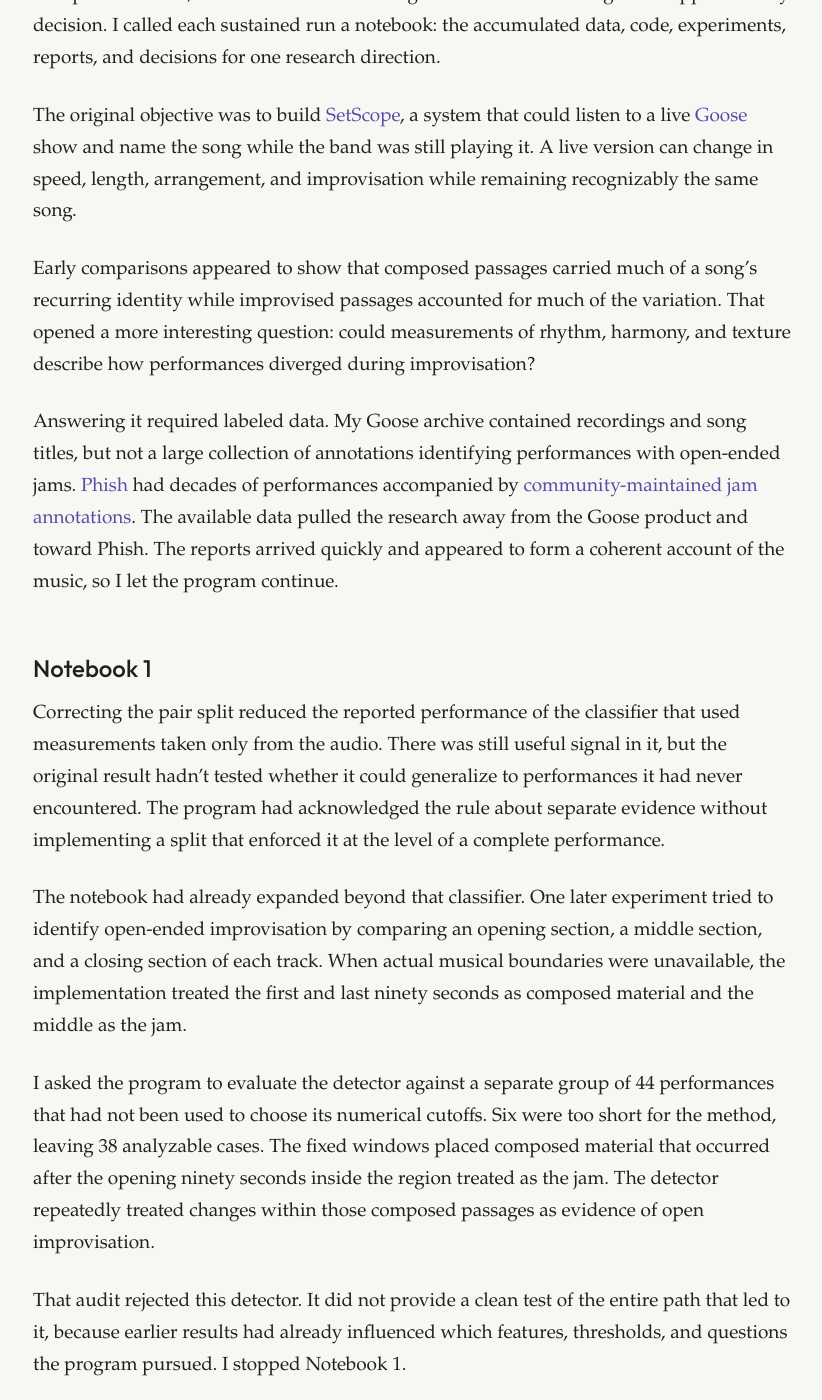
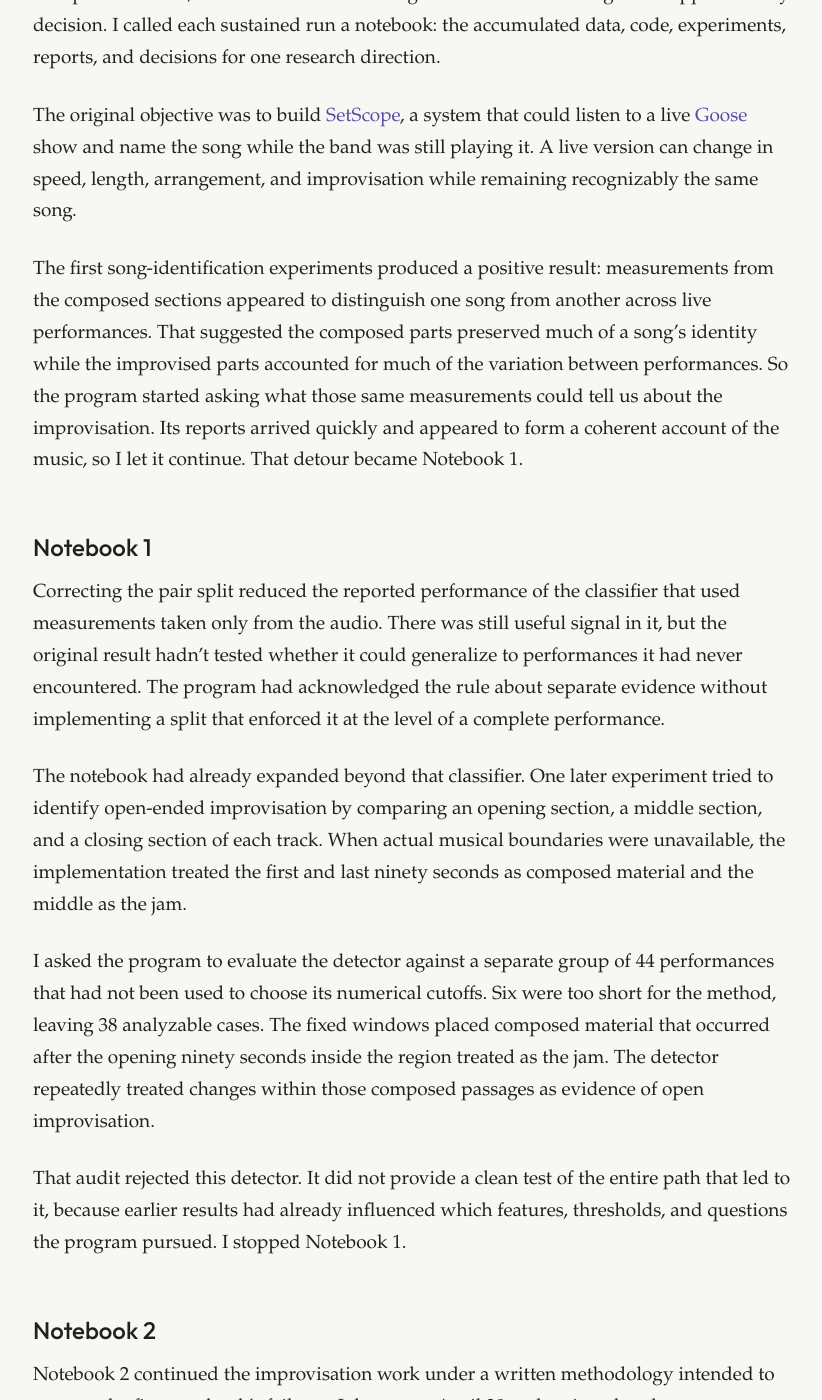
Before and after one commit to cmeiklejohn/cmeiklejohn.github.io, a Jekyll site: the page built from _posts/2026-08-18-two-notebooks-lost.markdown, in a window 1280 px wide and 1400 px high, scrolled down 863 px. Shown: the whole window, without its empty margins (227-1049 px from the left). Built offline with Jekyll 4.4.1, drawn with Linux system fonts in a browser that asks for light colours; some of the changed text lies outside the part shown.

Commit message:
Tighten the Part 2 research detour

```diff
--- a/_data/lab_series.yml
+++ b/_data/lab_series.yml
@@ -75,7 +75,7 @@
     - title: "The split that was not separate"
       detail: "Open with the concrete pair-level leak: the same performance could appear in a training pair and a test pair even though the rows were different. Establish immediately that a written separation rule did not control the code."
     - title: "The audio-research project"
-      detail: "Preserve the complete chronology for a standalone reader: automatic set detection was the original goal; the corpus and apparent power of audio features pulled the project into the Type I/Type II improvisation detour where the two notebooks failed; SetScope later returned to the original target. Establish the author's research background, corpus, labels, and why an LLM agent made work at this scale possible. Treat the PhD as evidence that the constraints were understood and explicit, while making clear that expertise cannot reveal a violation the autonomous system neither blocks nor reports."
+      detail: "Preserve the complete chronology for a standalone reader: automatic set detection was the original goal; promising early results pulled the autonomous program into an improvisation detour where the two notebooks failed; SetScope later returned to the original target. Establish why an LLM agent made work at this scale possible while making clear that expertise cannot reveal a violation the autonomous system neither blocks nor reports."
     - title: "Notebook 1"
       detail: "Reconstruct the pair-level cross-validation leak and the later 44-case detector holdout, including the 38 analyzable cases and the fixed ninety-second region assumption. Show why a late detector audit could reject that result but could not independently replay the notebook's adaptive path."
     - title: "Notebook 2"
--- a/_posts/2026-08-18-two-notebooks-lost.markdown
+++ b/_posts/2026-08-18-two-notebooks-lost.markdown
@@ -24,9 +24,7 @@
 
 The original objective was to build [SetScope]({% post_url 2026-08-15-science-at-llm-speed %}#the-research-loop-gets-faster), a system that could listen to a live [Goose](https://www.goosetheband.com) show and name the song while the band was still playing it. A live version can change in speed, length, arrangement, and improvisation while remaining recognizably the same song.
 
-Early comparisons appeared to show that composed passages carried much of a song's recurring identity while improvised passages accounted for much of the variation. That opened a more interesting question: could measurements of rhythm, harmony, and texture describe how performances diverged during improvisation?
-
-Answering it required labeled data. My Goose archive contained recordings and song titles, but not a large collection of annotations identifying performances with open-ended jams. [Phish](https://phish.com/) had decades of performances accompanied by [community-maintained jam annotations](https://phish.net/blog/1387398339/new-and-improved-phish-jam-charts.html). The available data pulled the research away from the Goose product and toward Phish. The reports arrived quickly and appeared to form a coherent account of the music, so I let the program continue.
+The first song-identification experiments produced a positive result: measurements from the composed sections appeared to distinguish one song from another across live performances. That suggested the composed parts preserved much of a song's identity while the improvised parts accounted for much of the variation between performances. So the program started asking what those same measurements could tell us about the improvisation. Its reports arrived quickly and appeared to form a coherent account of the music, so I let it continue. That detour became Notebook 1.
 
 ## Notebook 1
 
@@ -40,7 +38,7 @@
 
 ## Notebook 2
 
-Notebook 2 began on April 30 with a written methodology intended to prevent the first notebook's failures. It assigned each song permanently to one of three uses: trying methods, choosing among them, or one final test that was supposed to remain unopened until the method was finished. It also rejected the blanket ninety-second division in favor of boundaries chosen for each song from the music itself.
+Notebook 2 continued the improvisation work under a written methodology intended to prevent the first notebook's failures. It began on April 30 and assigned each song permanently to one of three uses: trying methods, choosing among them, or one final test that was supposed to remain unopened until the method was finished. It also rejected the blanket ninety-second division in favor of boundaries chosen for each song from the music itself.
 
 The code didn't follow those rules. The first implementation again set the opening and closing regions to ninety seconds. Later analyses reused measurements cut at those boundaries. The method had warned against the assumption, but nothing compared the running code with the method and stopped the work.
 
@@ -62,4 +60,4 @@
 
 A natural-language instruction can describe a safeguard. It cannot enforce one.
 
-After Notebook 2, I returned the program to SetScope's original Goose song-identification problem. A new live show offered evidence that no earlier notebook could have seen. But each show could be new only once. Once the program used that show to decide what to do next, was it still independent evidence or had it become part of development? That's the question in Part 3. Part 4 returns to the separate problem exposed by the ninety-second detector: whether a consistent measurement actually represents the music named in the claim.
+After Notebook 2, I set the improvisation work aside and returned the program to SetScope's original Goose song-identification problem. A new live show offered evidence that no earlier notebook could have seen. But each show could be new only once. Once the program used that show to decide what to do next, was it still independent evidence or had it become part of development? That's the question in Part 3. Part 4 returns to the separate problem exposed by the ninety-second detector: whether a consistent measurement actually represents the music named in the claim.
```
Also changed, not shown: _drafts/the-machine-in-the-lab-series-architecture.md (+1 -1 lines), _drafts/two-notebooks-lost-three-pass-audit.md (+4 -2 lines).
